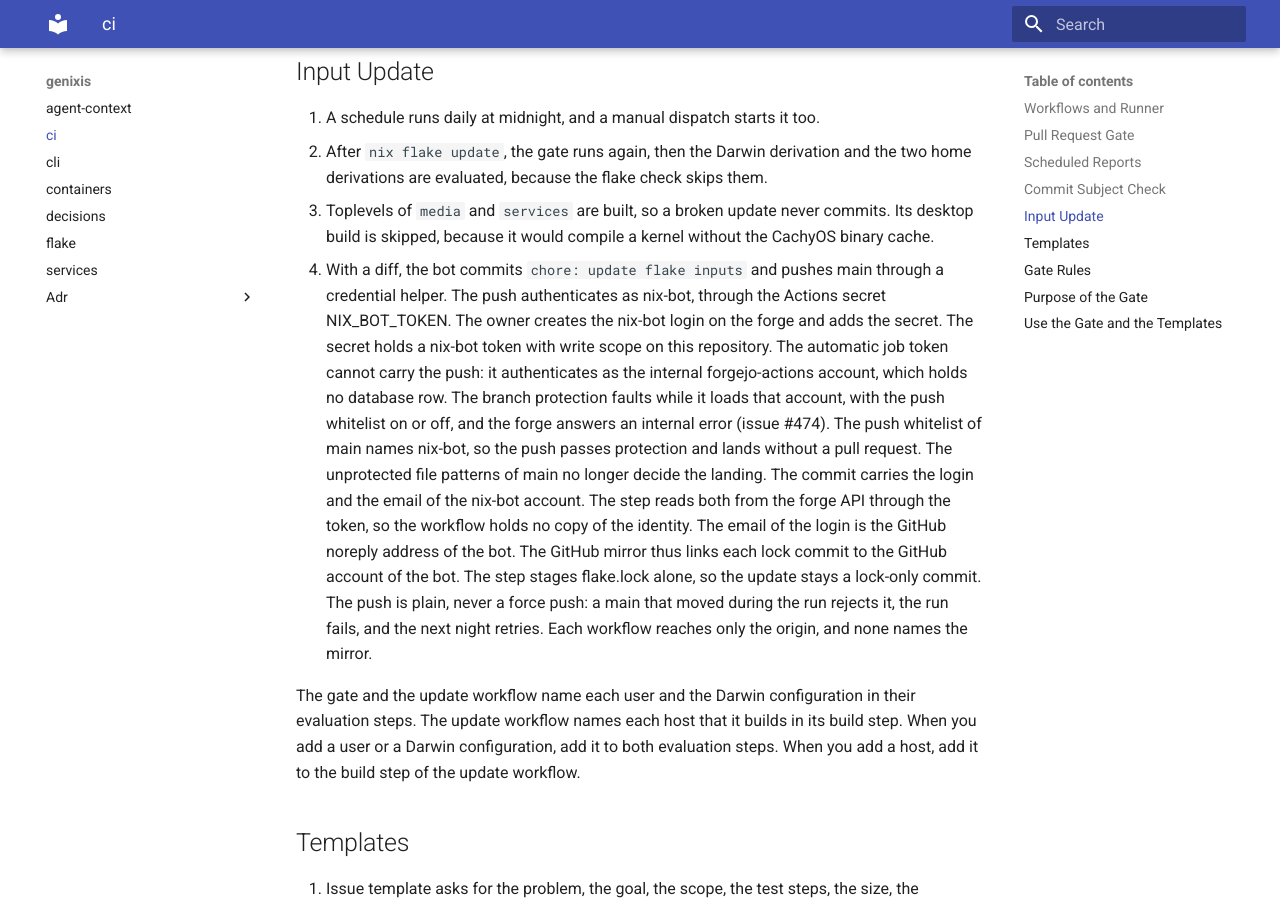
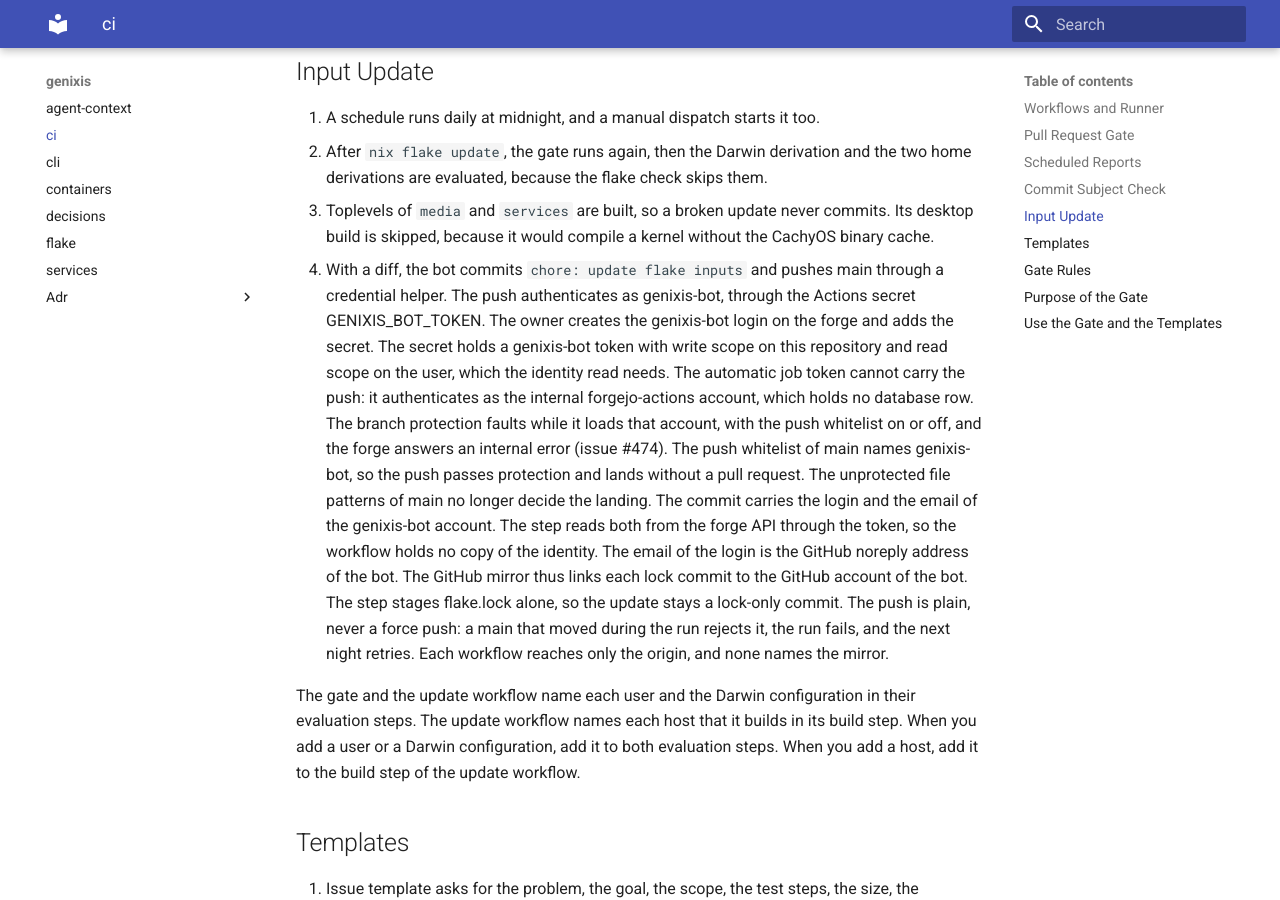
Before and after one commit to Jracon/genixis, an MkDocs documentation site: the page built from docs/ci.md, in a window 1280 px wide and 900 px high, scrolled down 6088 px. Built offline with MkDocs 1.6.1 and Material for MkDocs 9.7.7, drawn with Linux system fonts in a browser that asks for light colours; some of the changed text lies outside the part shown.

Commit message:
ci(flake): rename the nightly push login to genixis-bot
The owner created the genixis-bot login on the forge and asked for the
adjustment (pull request 476, comment of 2026-11-17). The push, the
Actions secret, the credential helper, and the docs now name that login:
the secret is GENIXIS_BOT_TOKEN.

The review of the head named the missing token scope: the identity read
calls the user endpoint of the forge API, which a repository-scoped
token cannot read under the scoped-token model. The token sentence of
docs item 4 and the workflow comment now name both scopes: write on the
repository, read on the user.

Co-Authored-By: Claude Code <noreply@anthropic.com>

```diff
--- a/docs/ci.md
+++ b/docs/ci.md
@@ -10,7 +10,7 @@ CI of the forge: the workflows, the runner, and the templates.
 4. Issue template and pull request template carry the structure of each entity (.forgejo/).
 5. One runner answers all three: instance `genixis_flake_update_runner` on the host `services`, label `native:host`. The label runs each job directly on the host through the sandboxed nix-daemon, and the runner needs no Podman access. A bare tool of a job goes into its hostPackages. A check tool comes from the flake of the checkout, so a red check reproduces on the exact pull request revision.
 6. The pull request gate also runs a reports job, on the daily schedule and on a manual dispatch of the workflow, never on a pull request (.forgejo/workflows/ci.yaml).
-7. The workflows read FORGEJO_TOKEN, and no stored secret backs it. No secret of that name exists at any level of the forge, and the runner config injects no secret beyond its registration token (modules/virtualisation/oci-containers/forgejo/forgejo.nix). The token is the automatic per-run token of the forge: minted for each job, expired with the run, authenticating as forgejo-actions. The proven scope is repository read, through the checkout of each workflow. The token can also write to the repository while no protection rule stands on the branch. The dispatch run of 2026-11-17 landed a lock commit with it (issue #474). The input update pushes with the NIX_BOT_TOKEN secret instead, so a protection rule on main gates the landing (section Input Update, item 4). The permission set follows the run actor and the repository Actions settings. The token is not the runner registration token of the secret inventory (docs/secrets.md).
+7. The workflows read FORGEJO_TOKEN, and no stored secret backs it. No secret of that name exists at any level of the forge, and the runner config injects no secret beyond its registration token (modules/virtualisation/oci-containers/forgejo/forgejo.nix). The token is the automatic per-run token of the forge: minted for each job, expired with the run, authenticating as forgejo-actions. The proven scope is repository read, through the checkout of each workflow. The token can also write to the repository while no protection rule stands on the branch. The dispatch run of 2026-11-17 landed a lock commit with it (issue #474). The input update pushes with the GENIXIS_BOT_TOKEN secret instead, so a protection rule on main gates the landing (section Input Update, item 4). The permission set follows the run actor and the repository Actions settings. The token is not the runner registration token of the secret inventory (docs/secrets.md).
 8. Ruling on pull request authors (issue #374): a same-repository pull request runs the workflows from its own content, and each job runs directly on the host `services`. That is accepted. The forge serves a curated set of accounts. Registration stays closed, and the forge is reachable on the LAN and the tailnet only. Every pull request author is a trusted account. The accepted bound is account curation: a new account, open registration, or an outside fork reopens the ruling.
 
 ## Pull Request Gate
@@ -62,7 +62,7 @@ One script holds the subject walk (.forgejo/scripts/check-commit-subjects.sh). T
 1. A schedule runs daily at midnight, and a manual dispatch starts it too.
 2. After `nix flake update`, the gate runs again, then the Darwin derivation and the two home derivations are evaluated, because the flake check skips them.
 3. Toplevels of `media` and `services` are built, so a broken update never commits. Its desktop build is skipped, because it would compile a kernel without the CachyOS binary cache.
-4. With a diff, the bot commits `chore: update flake inputs` and pushes main through a credential helper. The push authenticates as nix-bot, through the Actions secret NIX_BOT_TOKEN. The owner creates the nix-bot login on the forge and adds the secret. The secret holds a nix-bot token with write scope on this repository. The automatic job token cannot carry the push: it authenticates as the internal forgejo-actions account, which holds no database row. The branch protection faults while it loads that account, with the push whitelist on or off, and the forge answers an internal error (issue #474). The push whitelist of main names nix-bot, so the push passes protection and lands without a pull request. The unprotected file patterns of main no longer decide the landing. The commit carries the login and the email of the nix-bot account. The step reads both from the forge API through the token, so the workflow holds no copy of the identity. The email of the login is the GitHub noreply address of the bot. The GitHub mirror thus links each lock commit to the GitHub account of the bot. The step stages flake.lock alone, so the update stays a lock-only commit. The push is plain, never a force push: a main that moved during the run rejects it, the run fails, and the next night retries. Each workflow reaches only the origin, and none names the mirror.
+4. With a diff, the bot commits `chore: update flake inputs` and pushes main through a credential helper. The push authenticates as genixis-bot, through the Actions secret GENIXIS_BOT_TOKEN. The owner creates the genixis-bot login on the forge and adds the secret. The secret holds a genixis-bot token with write scope on this repository and read scope on the user, which the identity read needs. The automatic job token cannot carry the push: it authenticates as the internal forgejo-actions account, which holds no database row. The branch protection faults while it loads that account, with the push whitelist on or off, and the forge answers an internal error (issue #474). The push whitelist of main names genixis-bot, so the push passes protection and lands without a pull request. The unprotected file patterns of main no longer decide the landing. The commit carries the login and the email of the genixis-bot account. The step reads both from the forge API through the token, so the workflow holds no copy of the identity. The email of the login is the GitHub noreply address of the bot. The GitHub mirror thus links each lock commit to the GitHub account of the bot. The step stages flake.lock alone, so the update stays a lock-only commit. The push is plain, never a force push: a main that moved during the run rejects it, the run fails, and the next night retries. Each workflow reaches only the origin, and none names the mirror.
 
 The gate and the update workflow name each user and the Darwin configuration in their evaluation steps. The update workflow names each host that it builds in its build step. When you add a user or a Darwin configuration, add it to both evaluation steps. When you add a host, add it to the build step of the update workflow.
 
```
Also changed, not shown: 1 other file.
